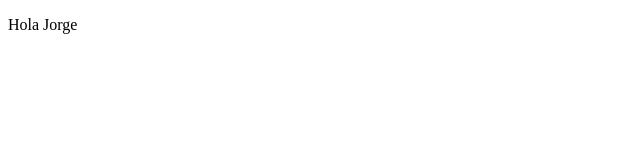
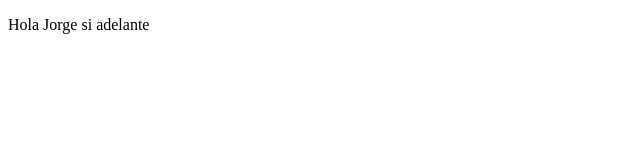
Before and after one commit to jordiaz87/proyectoDemoCursoPrework, a plain HTML site: page index.html in a window 1280 px wide. Shown: the full height of the page, 0-640 px from the left. Drawn offline with Linux system fonts and the light colour scheme.

Commit message:
cambio 1

```diff
--- a/index.html
+++ b/index.html
@@ -7,6 +7,6 @@
     <title>HOLAAAA HOLAAAAA</title>
 </head>
 <body>
-    <p>Hola Jorge</p>
+    <p>Hola Jorge si adelante </p>
 </body>
 </html>
```
